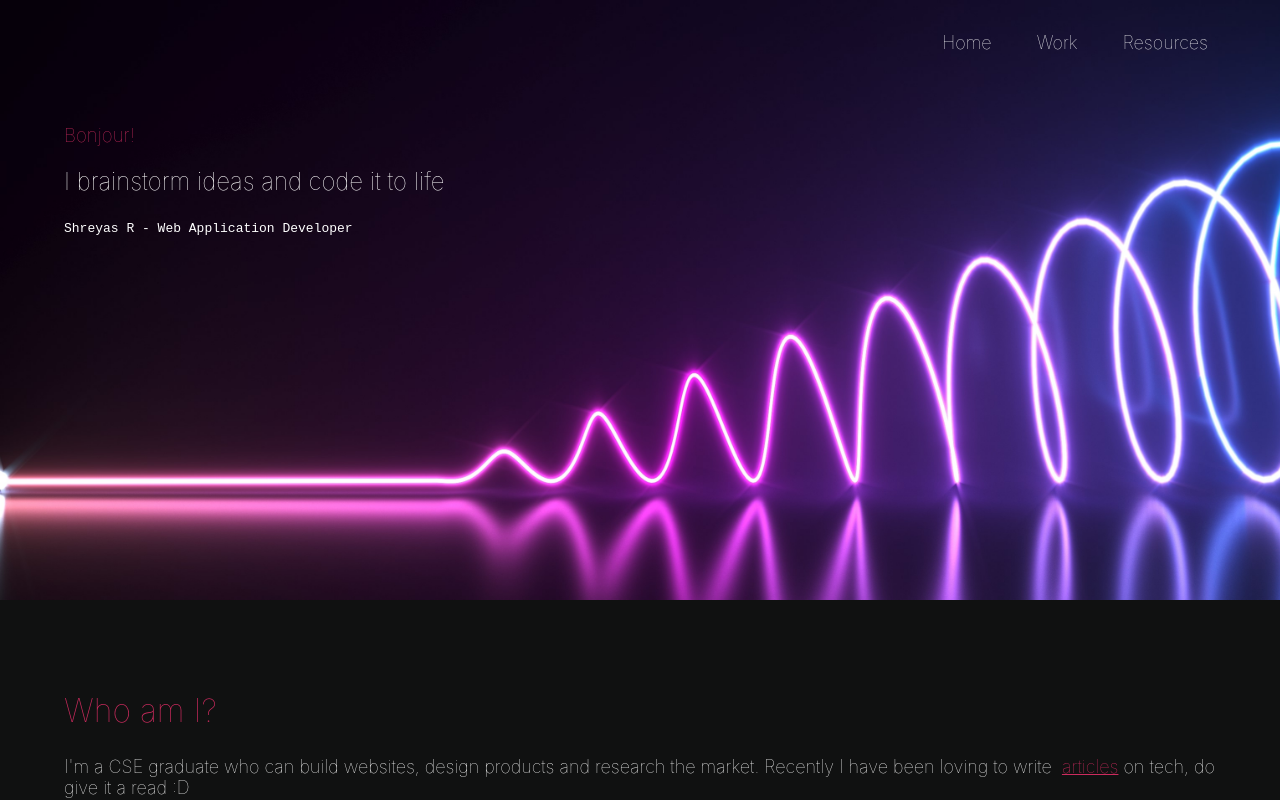
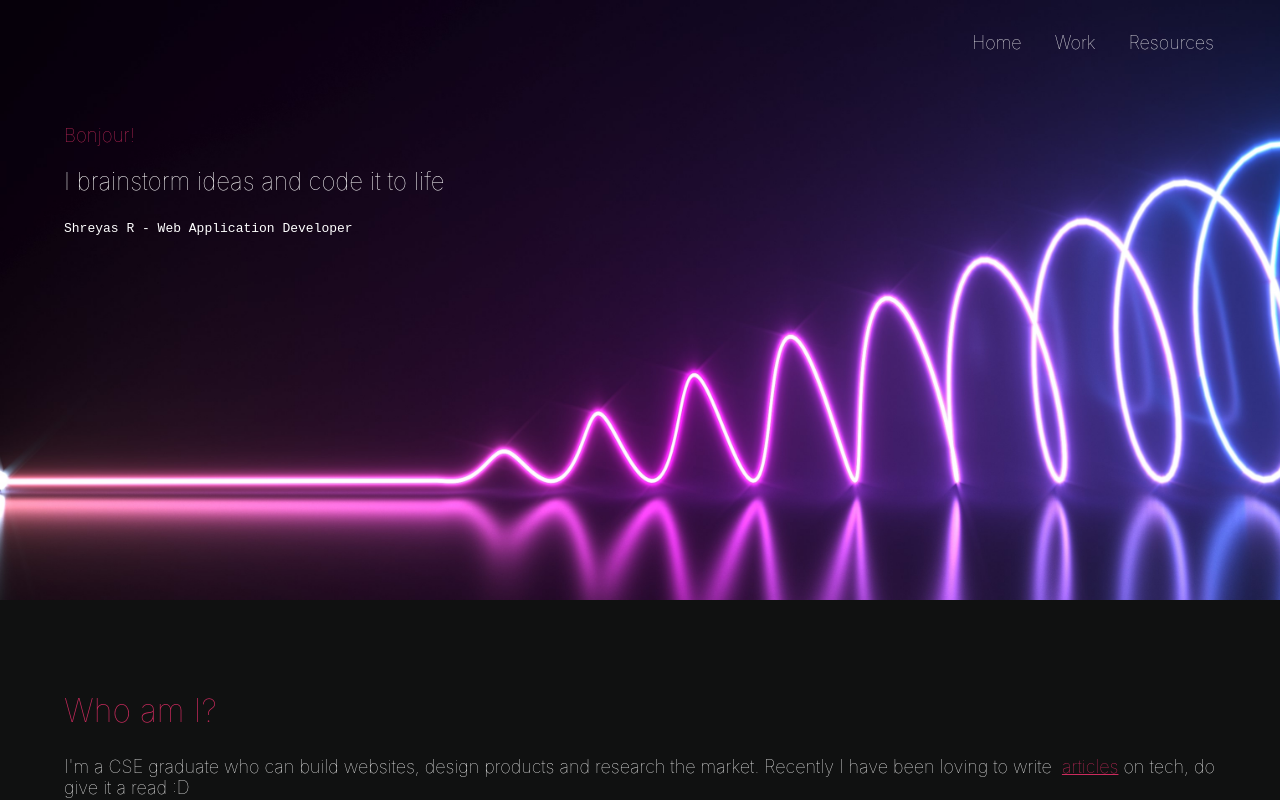
Before and after one commit to shreydd/portfolio, a React (Create React App) app: page / in a window 1280 px wide. Shown: the top 800 px of the page. Built offline with nearby package versions, Linux system fonts and the light colour scheme; the HTML template or start-up script is replaced by a standard one.

Commit message:
Update App.css

```diff
--- a/src/App.css
+++ b/src/App.css
@@ -50,6 +50,7 @@ body::-webkit-scrollbar {
     color: white;
     background-color: transparent;
     padding: 20px;
+    /* position: fixed; */
     text-align: right;
     padding-top: 0px;
 }
@@ -59,7 +60,7 @@ body::-webkit-scrollbar {
 }
 
 .nav-items {
-    padding: 15px;
+    padding: 9px;
     font-weight: lighter;
     font-size: large;
     cursor: pointer;
```
